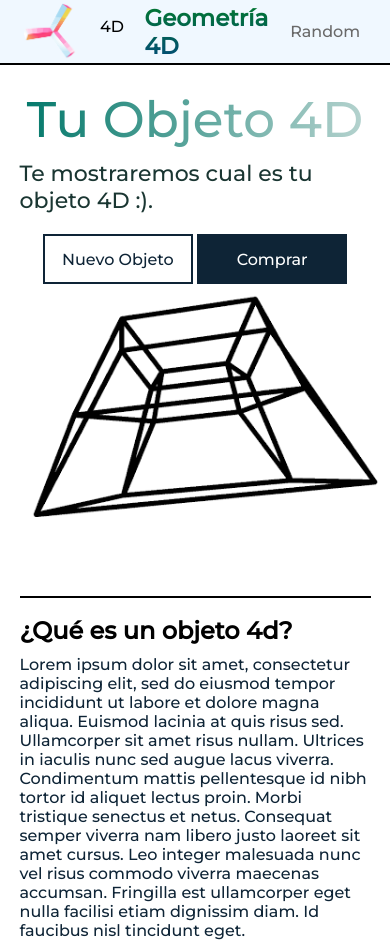
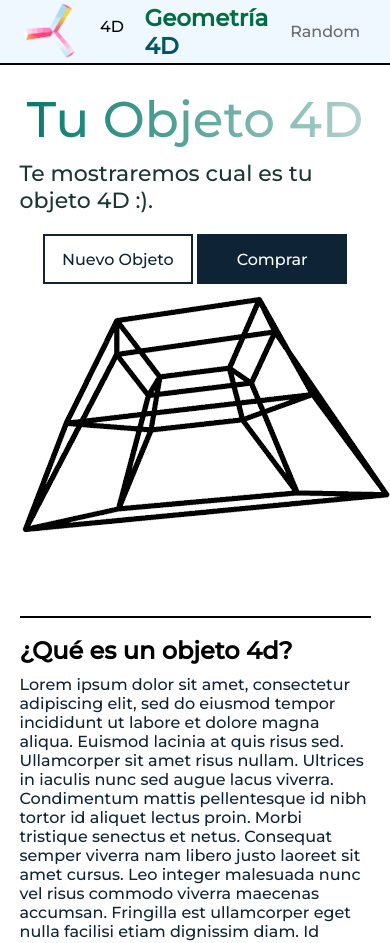
Before and after one commit to thelpix/1Pag.github.io, a plain HTML site: page index.html in a window 390 px wide. Shown: the top 943 px of the page. Drawn offline with Linux system fonts and the light colour scheme.

Commit message:
Update styles.css

```diff
--- a/styles.css
+++ b/styles.css
@@ -175,6 +175,9 @@ button {
     #Geom{
         margin-top: 8px;
     }
+    #Geom img{
+        height: auto;
+    }
     h1{
         font-size: 23px;
     }
```
